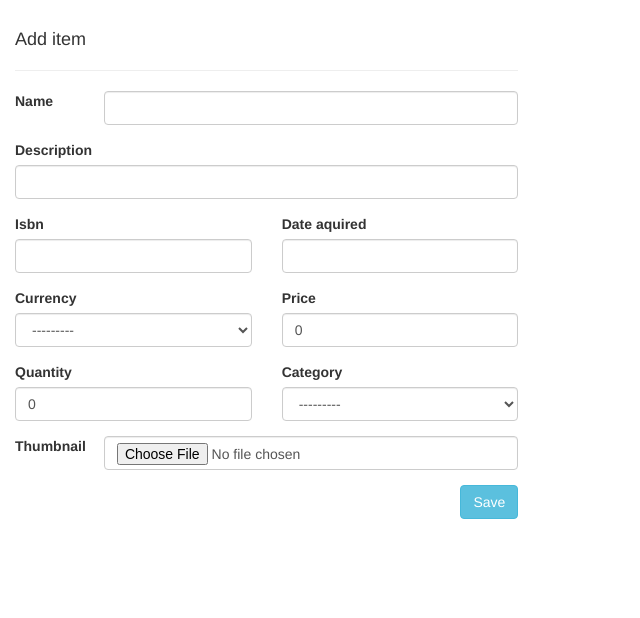
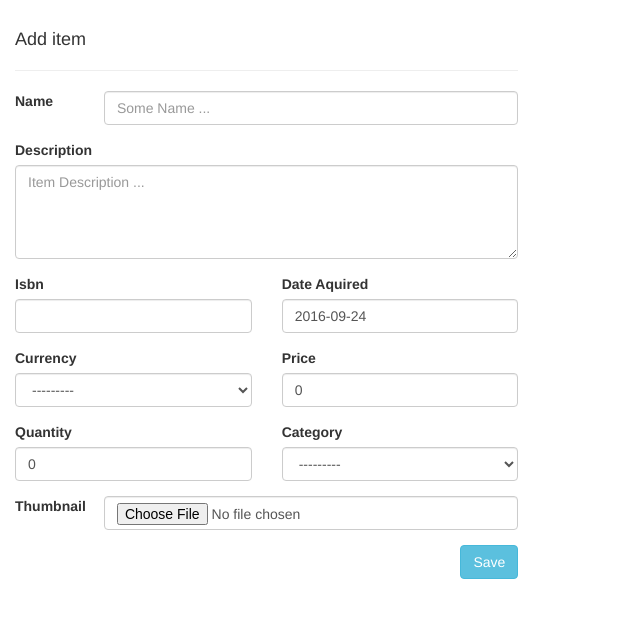
Before and after one commit to agustincastro/Collector, a Django app: page /catalog/createitem/ in a window 1280 px wide. Shown: the part 97-715 px from the top of the page, without its empty margins (0-640 px from the left). Run offline with Django 3.2, Linux system fonts and the light colour scheme; data that the repository does not hold is empty; some libraries are stand-ins or nearby versions.

Commit message:
Finished create, update and delete of items

```diff
--- a/catalog/forms.py
+++ b/catalog/forms.py
@@ -1,22 +1,16 @@
 import datetime
 from django import forms
-from django.forms import ModelForm
-from catalog.models import Currency, Category, Book
-
-
-#class ItemForm(forms.Form):
-#    name = forms.CharField(label='Name', max_length=100, widget=forms.TextInput(attrs={'placeholder': 'Some Name ...'}))
-#    description = forms.CharField(label='Description', max_length=500, widget=forms.Textarea( attrs={'rows':'4', 'placeholder': 'Item Description ...'}))
-#    isbn = forms.CharField(label='Isbn', max_length=13)
-#    date_aquired = forms.DateField(label='Date Aquired', initial=datetime.date.today())
-#    currency = forms.ModelChoiceField(label='Currency', queryset=Currency.objects.all())
-#    price = forms.IntegerField(label='Price', min_value=0)
-#    quantity = forms.IntegerField(label='Quantity', min_value=0, widget=forms.NumberInput)
-#    category = forms.ModelChoiceField(label='Category', queryset=Category.objects.all())
-#    thumbnail = forms.ImageField(label='Image', required=False)
+from django.forms import ModelForm, DateInput
+from catalog.models import Book
 
 
 class ItemForm(ModelForm):
+    date_aquired = forms.DateField(initial=datetime.date.today(), label="Date Aquired",
+                                   widget=DateInput(format='%Y-%m-%d'), input_formats=['%Y-%m-%d'])
     class Meta:
         model = Book
         fields=['name', 'isbn', 'description', 'date_aquired', 'currency', 'price', 'quantity', 'category', 'thumbnail' ]
+        widgets={
+            'name' : forms.TextInput(attrs={'placeholder': 'Some Name ...'}),
+            'description' : forms.Textarea( attrs={'rows':'4', 'placeholder': 'Item Description ...'}),
+        }
--- a/catalog/urls.py
+++ b/catalog/urls.py
@@ -5,6 +5,7 @@ urlpatterns = [
     url(r'^$', views.Index.as_view(), name='index'),
     url(r'^itemlist/$', views.CatalogListView.as_view(), name='item_list'),
     url(r'^itemdetails/(?P<pk>\d+)/', views.ItemDetailView.as_view(), name="item_detail"),
-    url(r'^createitem/$', views.CreateItem.as_view(), name="create_item")
-
+    url(r'^createitem/$', views.CreateItem.as_view(), name="create_item"),
+    url(r'^edititem/(?P<pk>\d+)/', views.EditItem.as_view(), name="edit_item"),
+    url(r'^removeitem/(?P<pk>\d+)/', views.RemoveItem.as_view(), name="remove_item")
 ]
--- a/catalog/views.py
+++ b/catalog/views.py
@@ -1,7 +1,9 @@
 from django.core.paginator import Paginator, PageNotAnInteger, EmptyPage
-from django.shortcuts import render, redirect
+from django.shortcuts import render, redirect, get_object_or_404
+from django.urls import reverse_lazy
 from django.views import View
-from django.views.generic import ListView, DetailView
+from django.views.generic import ListView, DetailView, DeleteView
+
 from Collector import settings
 from catalog.forms import ItemForm
 from catalog.models import Book
@@ -84,20 +86,37 @@ class ItemDetailView(DetailView):
         return context
 
 
-
 class CreateItem(View):
-    """
-    Handles item creation form
-    """
     def get(self, request):
         form = ItemForm()
-        return render(request, 'create_item.html', {'form': form})
+        return render(request, 'catalog/edit_item.html', {'form': form})
 
     def post(self, request):
         form = ItemForm(request.POST)
         if form.is_valid():
-            form.save()
-            # process the data in form.cleaned_data as required
-            return redirect('index.html')
+            saved_item = form.save()
+            # Redirects to the item details
+            return redirect('item_detail', pk=saved_item.pk)
         else:
-            return render(request, 'create_item.html', {'form': form})
+            return render(request, 'catalog/edit_item.html', {'form': form})
+
+
+class EditItem(View):
+    def get(self, request, pk):
+        item = get_object_or_404(Book, pk=pk)
+        form = ItemForm(instance=item)
+        return render(request, 'catalog/edit_item.html', {'form': form})
+
+    def post(self, request, pk):
+        item = get_object_or_404(Book, pk=pk)
+        form = ItemForm(request.POST, instance=item)
+        if form.is_valid():
+            saved_item = form.save()
+            return redirect('item_detail', pk=saved_item.pk)
+        else:
+            return render(request, 'catalog/edit_item.html', {'form': form})
+
+
+class RemoveItem(DeleteView):
+    model = Book
+    success_url = reverse_lazy('index')
--- a/templates/catalog/create_item.html
+++ b/templates/catalog/edit_item.html
@@ -8,7 +8,7 @@
     <div class="container col-lg-5">
         <h4>Add item</h4>
         <hr>
-        <form action="/catalog/createitem/" method="post" class="form-horizontal">
+        <form method="post" class="form-horizontal">
             {% csrf_token %}
 
             <div class="form-group">
```
Also changed, not shown: templates/catalog/item_details.html (+14 -2 lines).
